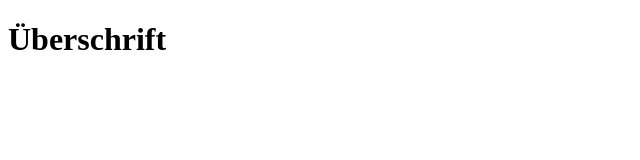
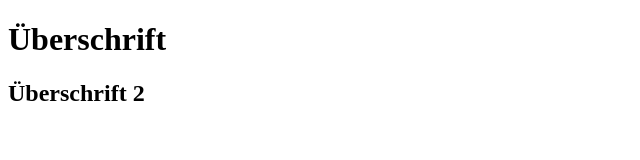
Before and after one commit to mzahmd/Git-lernen, a plain HTML site: page index.html in a window 1280 px wide. Shown: the whole page, without its empty margins (0-640 px from the left). Drawn offline with Linux system fonts and the light colour scheme.

Commit message:
added second header

```diff
--- a/index.html
+++ b/index.html
@@ -7,5 +7,6 @@
 </head>
 <body>
   <h1>Überschrift</h1>
+  <h2>Überschrift 2</h2>
 </body>
 </html>
```
